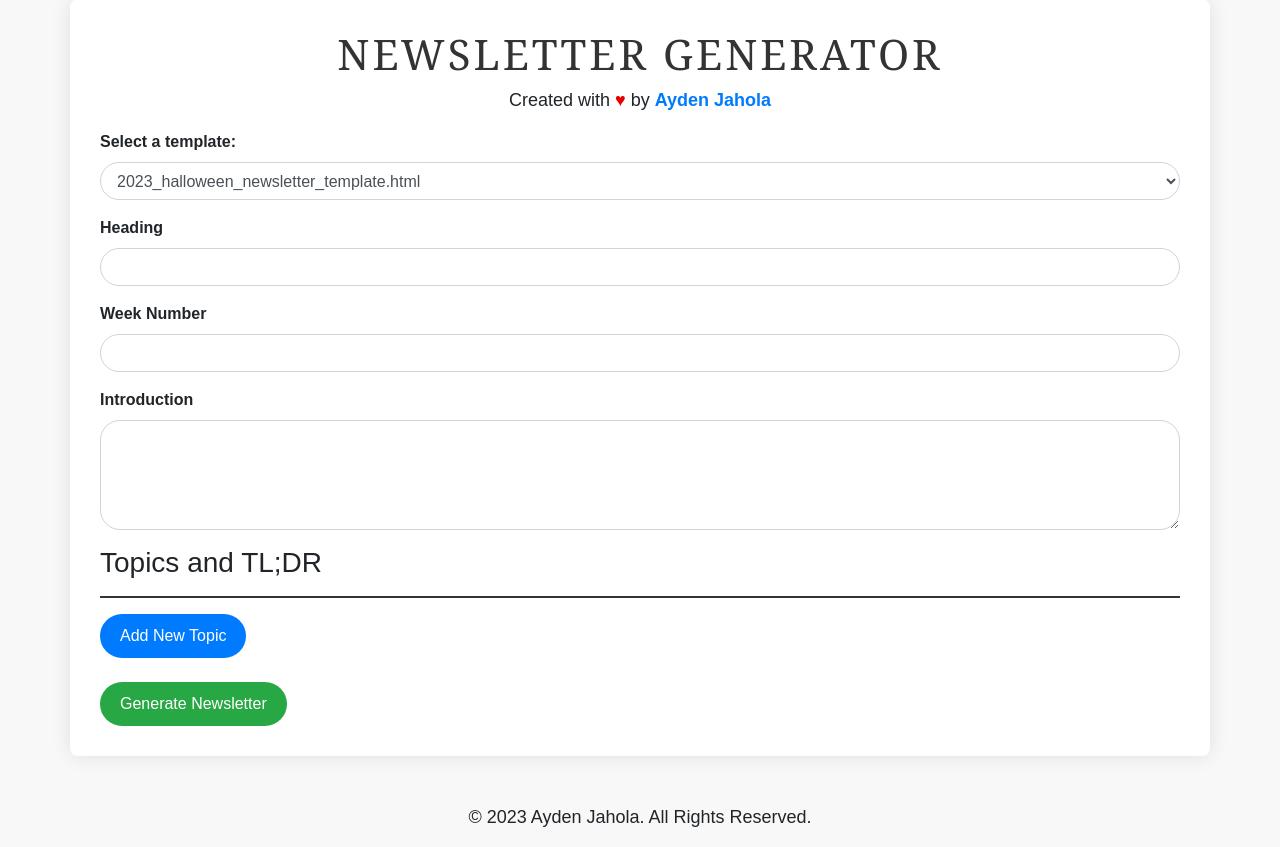
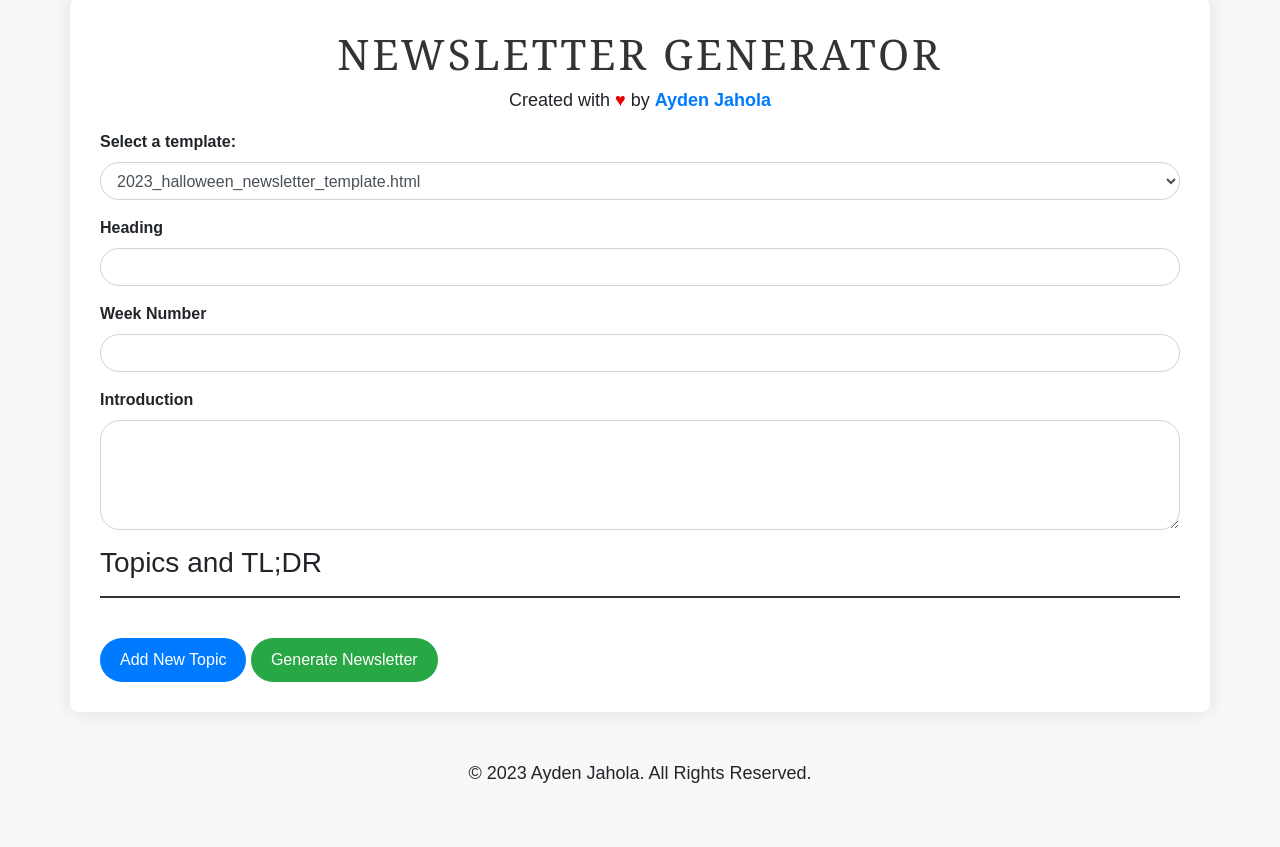
Before and after one commit to aydenjahola/email-generator, a Flask app: page / in a window 1280 px wide. Shown: the part 49-896 px from the top of the page. After the commit the page ends 832 px from the top, so only its background shows below. Run offline with Flask 3, Linux system fonts and the light colour scheme; some libraries are stand-ins or nearby versions.

Commit message:
change add new topic button position to underneath

```diff
--- a/templates/pages/error.html
+++ b/templates/pages/error.html
@@ -54,6 +54,8 @@
             color: #ff0000;
         }
     </style>
+    <link rel="icon" type="image/ico" href="{{ url_for('static', filename='assets/favicon.ico') }}">
+
 </head>
 
 <body>
--- a/templates/pages/index.html
+++ b/templates/pages/index.html
@@ -72,6 +72,7 @@
             border-top: 2px solid #333;
         }
     </style>
+    <link rel="icon" type="image/ico" href="{{ url_for('static', filename='assets/favicon.ico') }}">
 </head>
 
 <body>
@@ -109,10 +110,11 @@
             <!-- Topics and TLDR inputs (up to 3) -->
             <h3>Topics and TL;DR</h3>
             <hr>
-            <button type="button" class="btn btn-primary" id="add-topic">Add New Topic</button>
+
             <div id="topics-container">
                 <!-- Dynamic content will be added here -->
             </div>
+            <button type="button" class="btn btn-primary mt-4" id="add-topic">Add New Topic</button>
             <button type="submit" class="btn btn-success mt-4">Generate Newsletter</button>
         </form>
     </div>
--- a/templates/pages/success.html
+++ b/templates/pages/success.html
@@ -62,6 +62,8 @@
             background-color: #007bff;
         }
     </style>
+    <link rel="icon" type="image/ico" href="{{ url_for('static', filename='assets/favicon.ico') }}">
+
 </head>
 
 <body>
```
Also changed, not shown: static/assets/email-logo.png (added), static/assets/favicon.ico (added), 1 other file.
